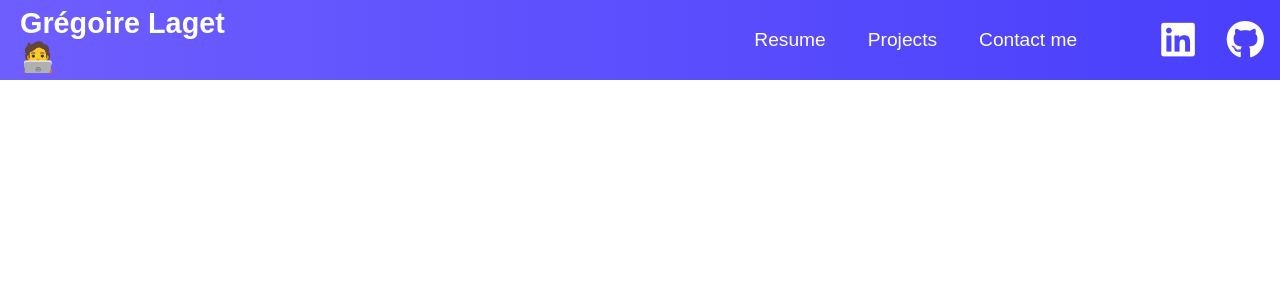
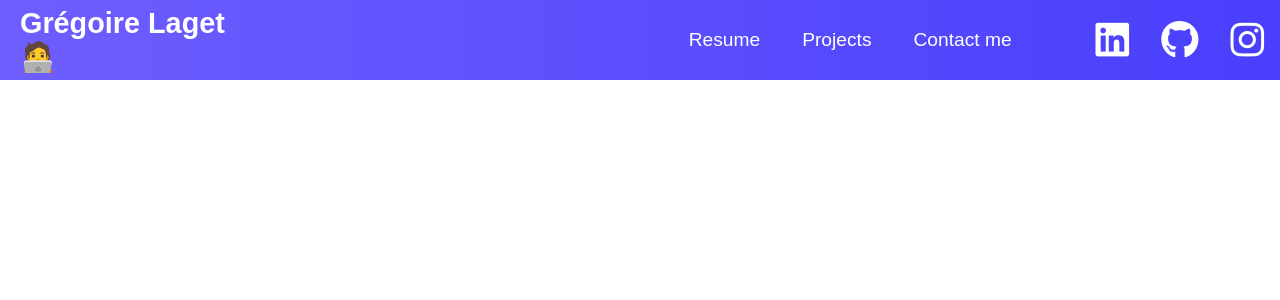
Before and after one commit to GregoireLgt/my-website, a React (Create React App) app: page / in a window 1280 px wide. Shown: the top 300 px of the page. Built offline with nearby package versions, Linux system fonts and the light colour scheme; a web font is replaced by a local one.

Commit message:
Update top navbar

```diff
--- a/src/components/Navbar/Navbar.css
+++ b/src/components/Navbar/Navbar.css
@@ -46,13 +46,7 @@
     color: #FFF;
 }
 
-.fa-linkedin {
-    color: #FFF;
-    padding: 0.5rem 1rem;
-    cursor: pointer;
-}
-
-.fa-github {
+.fa-linkedin, .fa-github, .fa-instagram {
     color: #FFF;
     padding: 0.5rem 1rem;
     cursor: pointer;
--- a/src/components/Navbar/Navbar.js
+++ b/src/components/Navbar/Navbar.js
@@ -31,6 +31,7 @@
                 </ul>
                 <i className="fab fa-linkedin fa-2x"></i>
                 <i className="fab fa-github fa-2x"></i>
+                <i className="fab fa-instagram fa-2x"></i>
             </nav>
         )
     }
```
